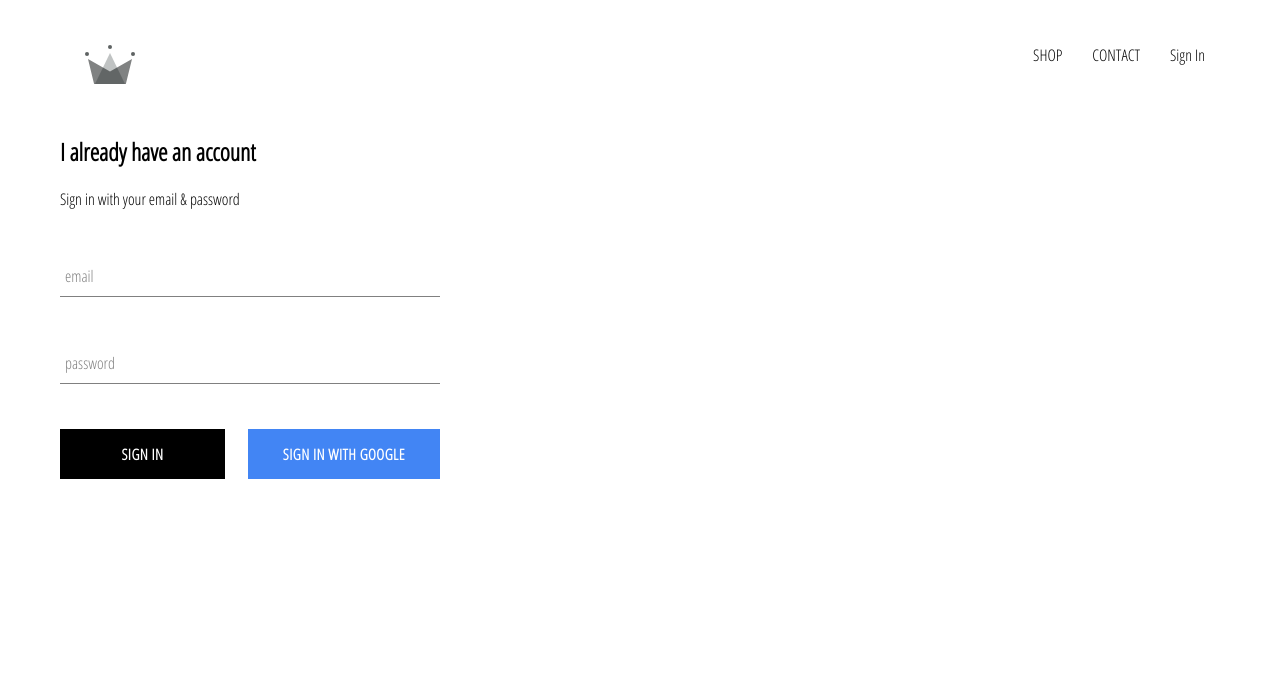
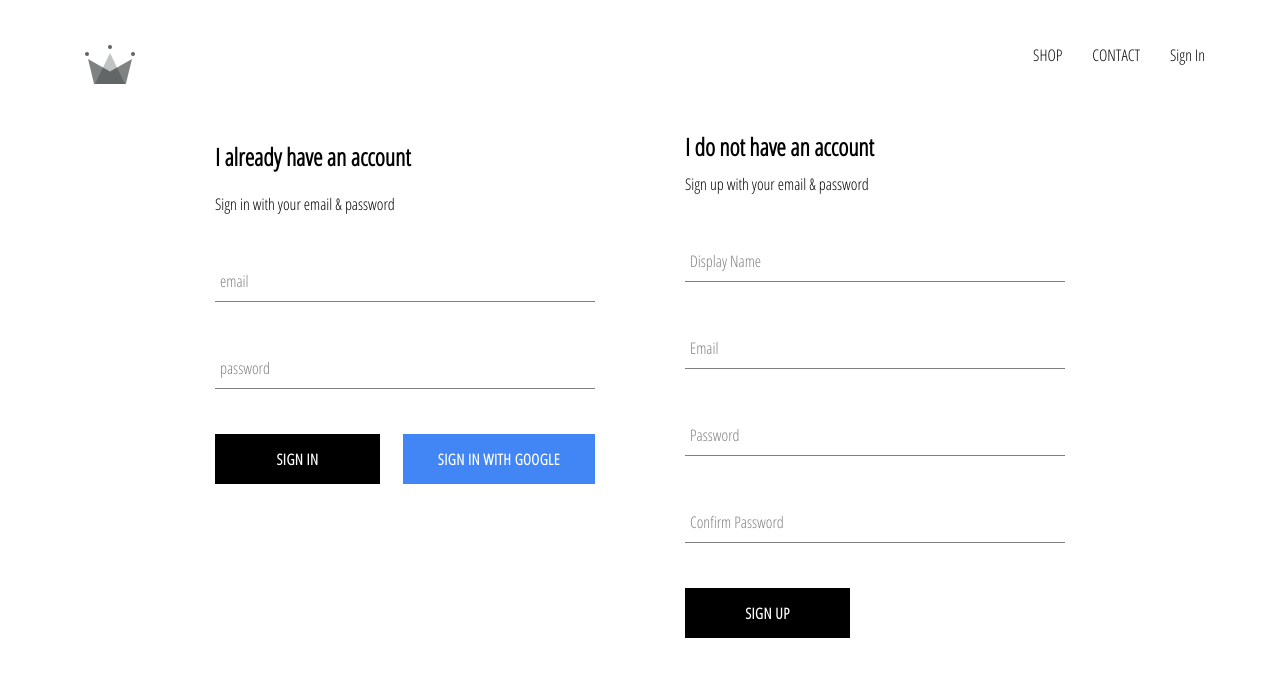
Before and after one commit to KyleF93/crwn-clothing, a React (Create React App) app: page /signin in a window 1280 px wide. Shown: the top 676 px of the page. Built offline with nearby package versions, Linux system fonts and the light colour scheme; no server answers.

Commit message:
implemented firebase utils, included ability to store authenticated users into our firebase database

```diff
--- a/src/App.js
+++ b/src/App.js
@@ -20,8 +20,23 @@ class App extends React.Component {
   unsubscribeFromAuth = null;
 
     componentDidMount() {
-      this.unsubscribeFromAuth = auth.onAuthStateChanged(async user => {
-        createUserProfileDocument(user);
+      this.unsubscribeFromAuth = auth.onAuthStateChanged(async userAuth => {
+        if (userAuth) {
+          const userRef = await createUserProfileDocument(userAuth);
+
+          userRef.onSnapshot(snapShot => {
+            this.setState({
+              currentUser: {
+                id: snapShot.id,
+                ...snapShot.data()
+              }
+            });
+            console.log(this.state);
+          });
+        }
+        else {
+          this.setState({ currentUser: userAuth});
+        }
       });
     }
 
--- /dev/null
+++ b/src/components/sign-up/sign-up.component.jsx
@@ -0,0 +1,103 @@
+import React from 'react';
+
+import FormInput from '../form-input/form-input.component';
+import CustomButton from '../custom-button/custom-button.component';
+
+import { auth, createUserProfileDocument } from '../../firebase/firebase.utils';
+
+import './sign-up.styles.scss';
+
+class SignUp extends React.Component {
+    constructor() {
+        super();
+
+        this.state = {
+            displayName: '',
+            email: '',
+            password: '',
+            confirmPassword: ''
+        }
+    }
+
+    handleSubmit = async event => {
+        event.preventDefault();
+
+        const {displayName, email, password, confirmPassword} = this.state;
+
+        if (password !== confirmPassword) {
+            alert("passwords do not match");
+            return;
+        }
+
+        try {
+            const {user} = await auth.createUserWithEmailAndPassword(email, password);
+
+            await createUserProfileDocument(user, {displayName});
+
+            this.setState({
+                displayName: '',
+                email: '',
+                password: '',
+                confirmPassword: ''
+            });
+
+        } catch (error) {
+            console.error(error);
+        }
+    };
+
+    handleChange = event => {
+        const { name, value} = event.target;
+
+        this.setState({ [name] : value});
+    };
+
+    render() {
+        const {displayName, email, password, confirmPassword} = this.state;
+        return(
+            <div className='sign-up'>
+                <h2 className='title'>I do not have an account</h2>
+                <span>Sign up with your email & password</span>
+                <form className='sign-up-form' onSubmit={this.handleSubmit}>
+                    <FormInput
+                    type='text'
+                    name='displayName'
+                    value={displayName}
+                    onChange={this.handleChange}
+                    label='Display Name'
+                    required
+                    />
+                    <FormInput
+                    type='email'
+                    name='email'
+                    value={email}
+                    onChange={this.handleChange}
+                    label='Email'
+                    required
+                    />
+                    <FormInput
+                    type='password'
+                    name='password'
+                    value={password}
+                    onChange={this.handleChange}
+                    label='Password'
+                    required
+                    />
+                    <FormInput
+                    type='password'
+                    name='confirmPassword'
+                    value={confirmPassword}
+                    onChange={this.handleChange}
+                    label='Confirm Password'
+                    required
+                    />
+                    <CustomButton type='submit'> Sign Up</CustomButton>
+
+                </form>
+
+            </div>
+        )
+    }
+}
+
+export default SignUp;
--- /dev/null
+++ b/src/components/sign-up/sign-up.styles.scss
@@ -0,0 +1,9 @@
+.sign-up {
+    display: flex;
+    flex-direction: column;
+    width: 380px;
+}
+
+.title {
+    margin: 10px 0;
+}
--- a/src/pages/signin-and-signup/signin-and-signup.component.jsx
+++ b/src/pages/signin-and-signup/signin-and-signup.component.jsx
@@ -3,10 +3,12 @@ import React from "react";
 import "./signin-and-signup.styles.scss";
 
 import SignIn from "../../components/sign-in/sign-in.component";
+import SignUp from "../../components/sign-up/sign-up.component";
 
 const SignInAndSignUp = () => (
   <div className="signin-and-signup">
     <SignIn />
+    <SignUp />
   </div>
 );
 
--- a/src/pages/signin-and-signup/signin-and-signup.styles.scss
+++ b/src/pages/signin-and-signup/signin-and-signup.styles.scss
@@ -0,0 +1,6 @@
+.signin-and-signup {
+    width: 850px;
+    display: flex;
+    justify-content: space-between;
+    margin: 30px auto;
+}
```
